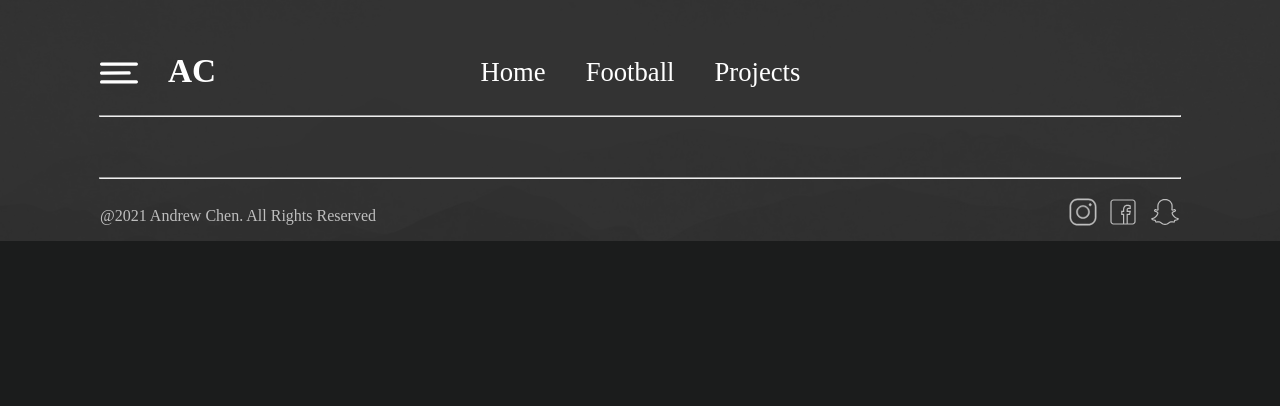
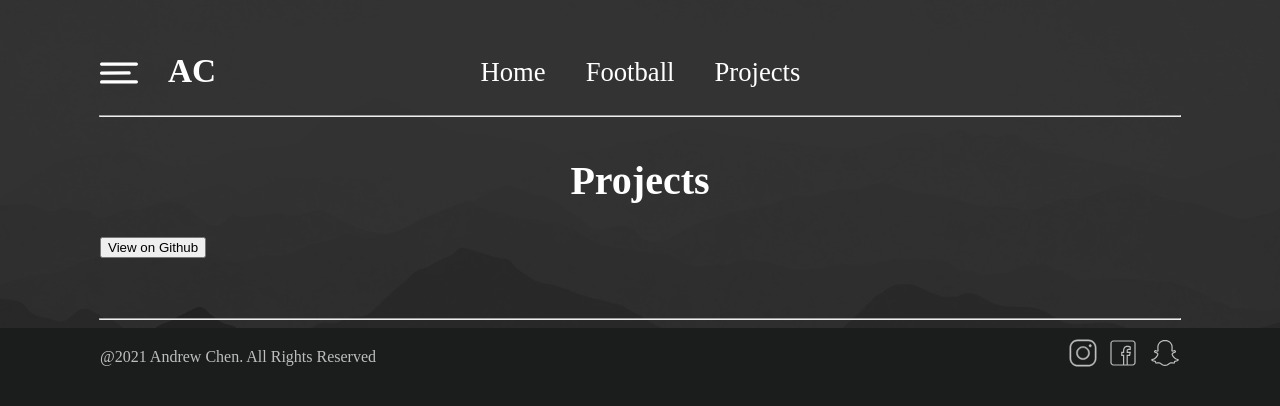
Before and after one commit to andrewchenn/andrewchenn.github.io, a plain HTML site: page projects.html in a window 1280 px wide. Drawn offline with nearby package versions, Linux system fonts and the light colour scheme.

Commit message:
modify footer section and github button for projects

```diff
--- a/css/main.scss
+++ b/css/main.scss
@@ -361,7 +361,7 @@ hr{
     border-width: 1pt;
     margin-top: 60px;
 }
-footer, .bodyFooter{
+footer{
     font-family: "Readex Pro";
     margin: 0;
     .container{
@@ -537,7 +537,7 @@ footer, .bodyFooter{
 }
 
 @media only screen and (min-width: 1080px){
-    .container{
+    section, .container{
         width: 1080px;
         margin: 0 auto;
     }
@@ -655,7 +655,7 @@ footer, .bodyFooter{
         margin-bottom: 40px;
         margin-top: -25px;
     }
-    footer, .bodyFooter{
+    footer{
         margin-bottom: 10px;
         .container{
             display: flex;
--- a/projects.html
+++ b/projects.html
@@ -54,10 +54,19 @@
             </section>
             <hr class="headerDivider">
             <section class="hero">
+                <h1 class="header">Projects</h1>
+            </section>
+            <section class="projects">
+                <button class="githubBtn">View on Github</button>
+                <div class="projectsGrid">
 
+                </div>
             </section>
             <hr>
-            <section class="bodyFooter">
+        </div>
+    </div>
+</body>
+<footer class="footer">
     <div class="container">
         <div class="footerLeft">
             <p>@2021 Andrew Chen. All Rights Reserved</p>
@@ -70,9 +79,5 @@
             </ul>
         </div>
     </div>
-            </section>
-        </div>
-    </div>
-
-</body>
+</footer>
 </html>
```
Also changed, not shown: football.html (+1 -4 lines), index.html (+3 -6 lines), css/main.css, 1 other file. Lines whose indentation alone changed are shown as unchanged.
